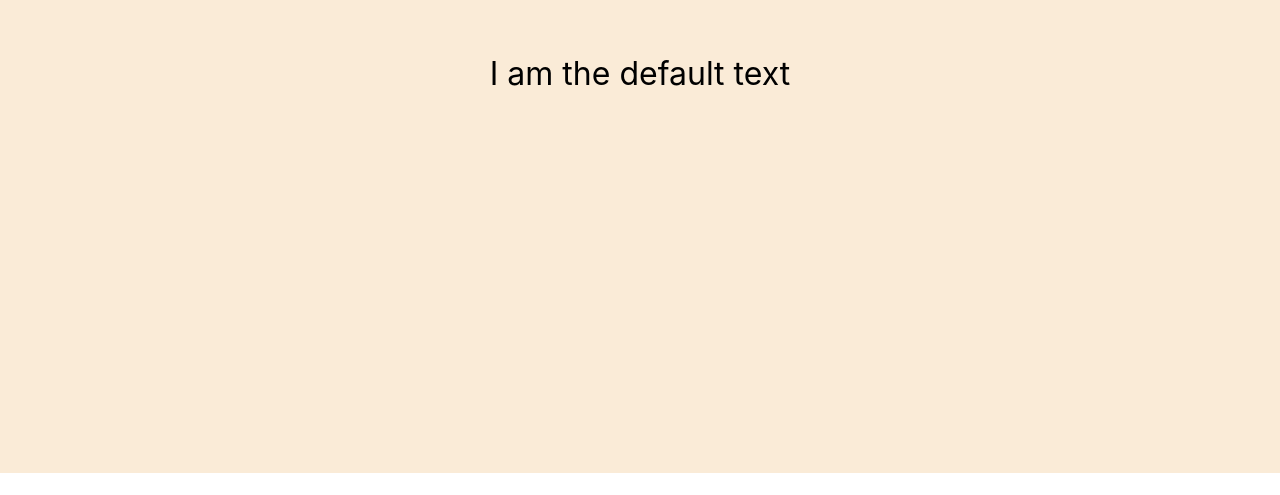
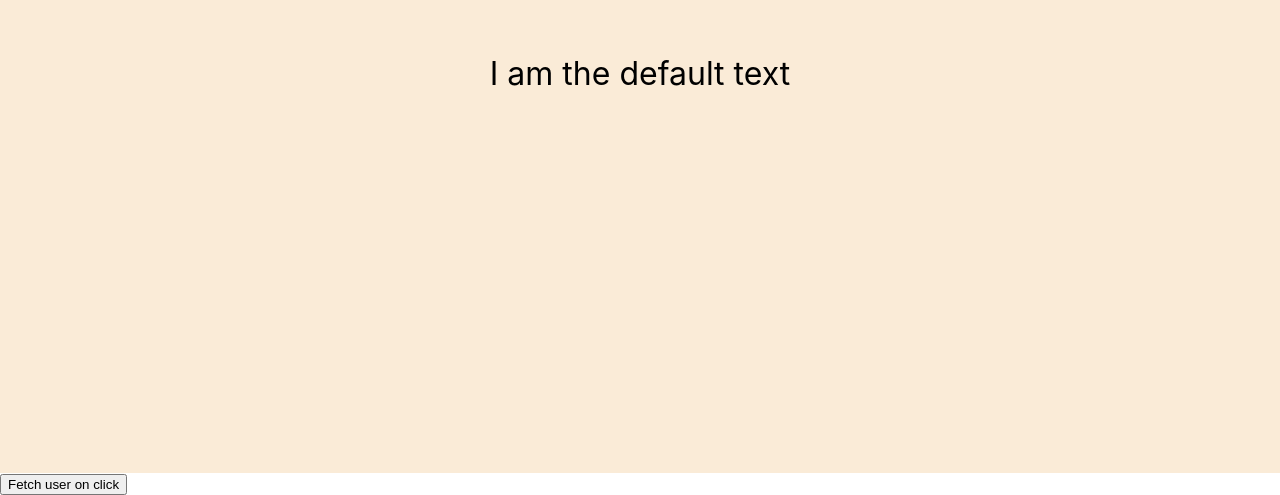
Before and after one commit to ap221882/react-docs-tutorials, a React (Create React App) app in the folder react-typescript-tutorials/: page / in a window 1280 px wide. Shown: the part 1127-1622 px from the top of the page. Before the commit the page ends 1600 px from the top, so only its background shows below. Built offline with nearby package versions, Linux system fonts and the light colour scheme.

Commit message:
learnt useState

```diff
--- a/react-typescript-tutorials/src/App.css
+++ b/react-typescript-tutorials/src/App.css
@@ -37,3 +37,7 @@
   place-items: center;
   font-size: 2rem;
 }
+
+.paragraph.para {
+  background-color: crimson;
+}
--- a/react-typescript-tutorials/src/App.tsx
+++ b/react-typescript-tutorials/src/App.tsx
@@ -1,4 +1,4 @@
-import React from "react";
+import React, { useState } from "react";
 import "./App.css";
 
 interface AppProps {
@@ -6,11 +6,28 @@ interface AppProps {
   extraTest?: string;
 }
 
+interface User {
+  name: string;
+  age: number;
+  country: string;
+}
+
 function App({ headerText, extraTest = "I am the default text" }: AppProps) {
+  const [user, setUser] = useState<User | null>(null);
+
+  const fetchUser = () =>
+    setUser({
+      name: "Ajay",
+      age: 22,
+      country: "India",
+    });
+
   return (
     <>
       <h1 className='header'>{headerText}</h1>
       <p className='paragraph'>{extraTest}</p>
+      <button onClick={fetchUser}>Fetch user on click</button>
+      {user && <p className='paragraph para'>{user.name}</p>}
     </>
   );
 }
```
